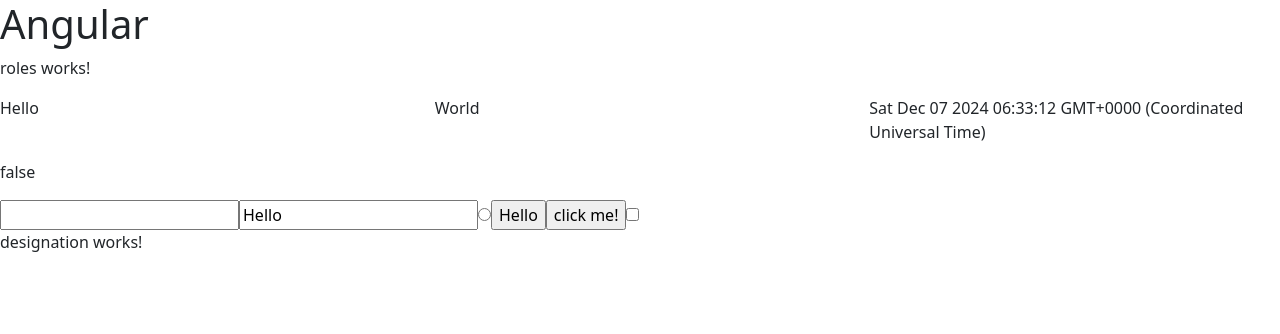
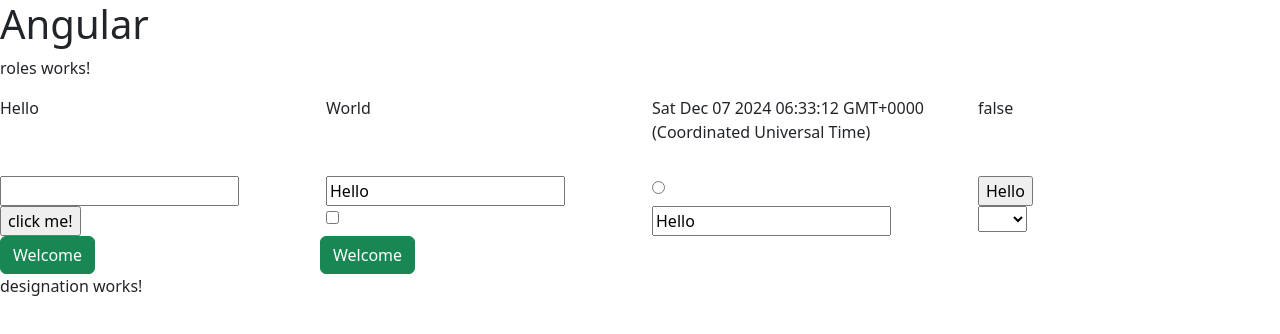
Before and after one commit to JishnuVijayan/employee-management, an Angular app: page / in a window 1280 px wide. Shown: the top 334 px of the page. Built offline with nearby package versions, Linux system fonts and the light colour scheme.

Commit message:
2 way binding and event binding

```diff
--- a/src/app/components/roles/roles.component.html
+++ b/src/app/components/roles/roles.component.html
@@ -4,23 +4,58 @@
 
 
 <div class="row">
-    <div class="col-4">
+    <div class="col-3">
         <p>{{firstName}}</p>
     </div>
-    <div class="col-4">
+    <div class="col-3">
         <p>{{secondName}}</p>
     </div>
-    <div class="col-4">
+    <div class="col-3">
         <p>{{currentDate}}</p>
     </div>
-    <div class="col-4">
+    <div class="col-3">
         <p>{{bool}}</p>
+    </div>
+    <div class="col-3">
+        <p>{{selectedState}}</p>
     </div>
 </div>
 
+<div class="row">
+    <div class="col-3">
         <input type="text"/>
+    </div>
+    <div class="col-3">
         <input type="text" [value]="firstName"/>
+    </div>
+    <div class="col-3">
         <input type="radio"/>
+    </div>
+    <div class="col-3">
         <input type="button" [value]="firstName"/>
+    </div>
+    <div class="col-3">
         <input type="button" value="click me!"/>
+    </div>
+    <div class="col-3">
         <input type="checkbox"/>
+    </div>
+    <div class="col-3">
+        <input type="text" [(ngModel)]="firstName"/>
+    </div>
+    <div class="col-3">
+        <select [(ngModel)]="selectedState">
+            <option value="KL">KL</option>
+            <option value="TN">TN</option>
+            <option value="MH">MH</option>
+        </select>
+    </div>
+    <div class="row">
+        <div class="col-3">
+            <button class="btn btn-success" (click)="showWelcomeMessage()">Welcome</button>
+        </div>
+        <div class="col-3">
+            <button class="btn btn-success" (click)="showMessage('Welcome to this site')">Welcome</button>
+        </div>
+    </div>
+</div>
--- a/src/app/components/roles/roles.component.ts
+++ b/src/app/components/roles/roles.component.ts
@@ -1,8 +1,9 @@
 import { Component } from '@angular/core';
+import { FormsModule } from '@angular/forms';
 
 @Component({
   selector: 'app-roles',
-  imports: [],
+  imports: [FormsModule],
   templateUrl: './roles.component.html',
   styleUrl: './roles.component.css',
 })
@@ -11,4 +12,12 @@
   secondName: string = 'World';
   currentDate: Date = new Date();
   bool: boolean = false;
+  selectedState: string = '';
+
+  showWelcomeMessage() {
+    alert('Welcome');
+  }
+  showMessage(message: string) {
+    alert(message);
+  }
 }
```
Lines whose indentation alone changed are shown as unchanged.
